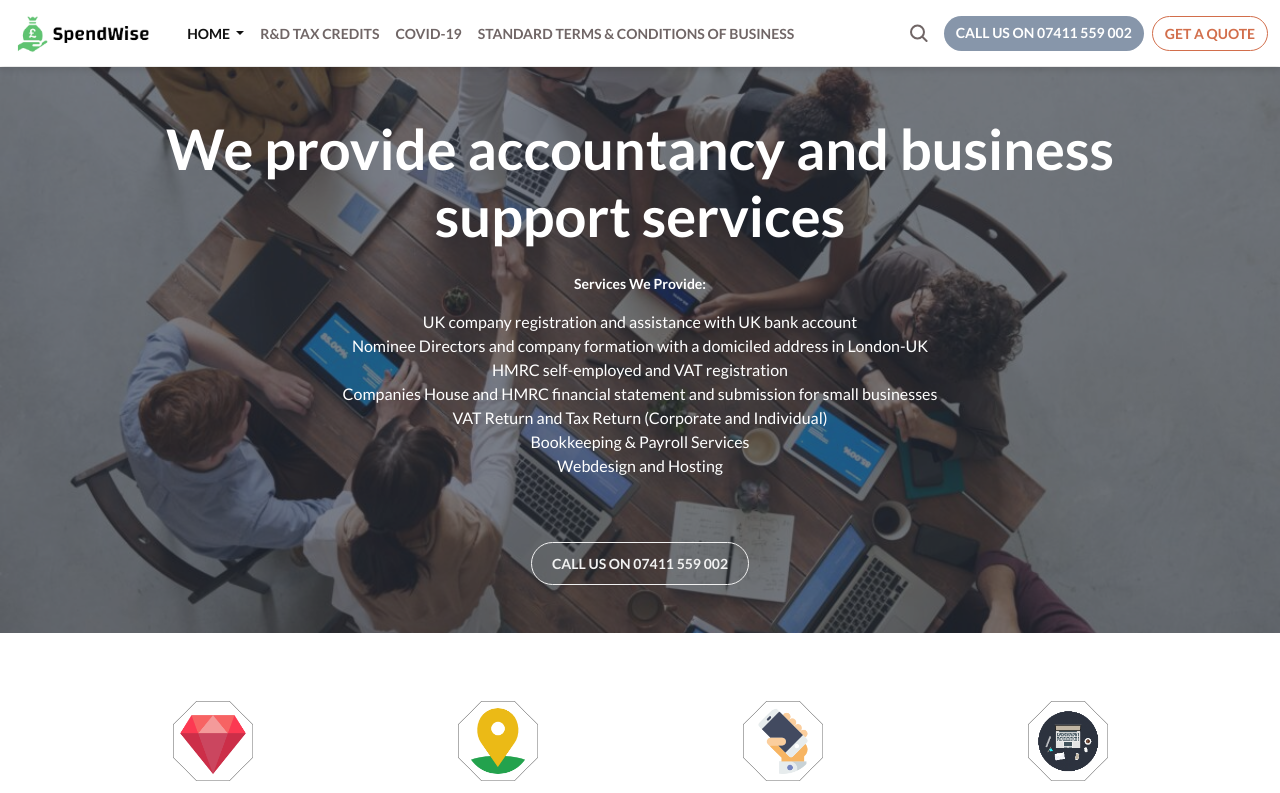
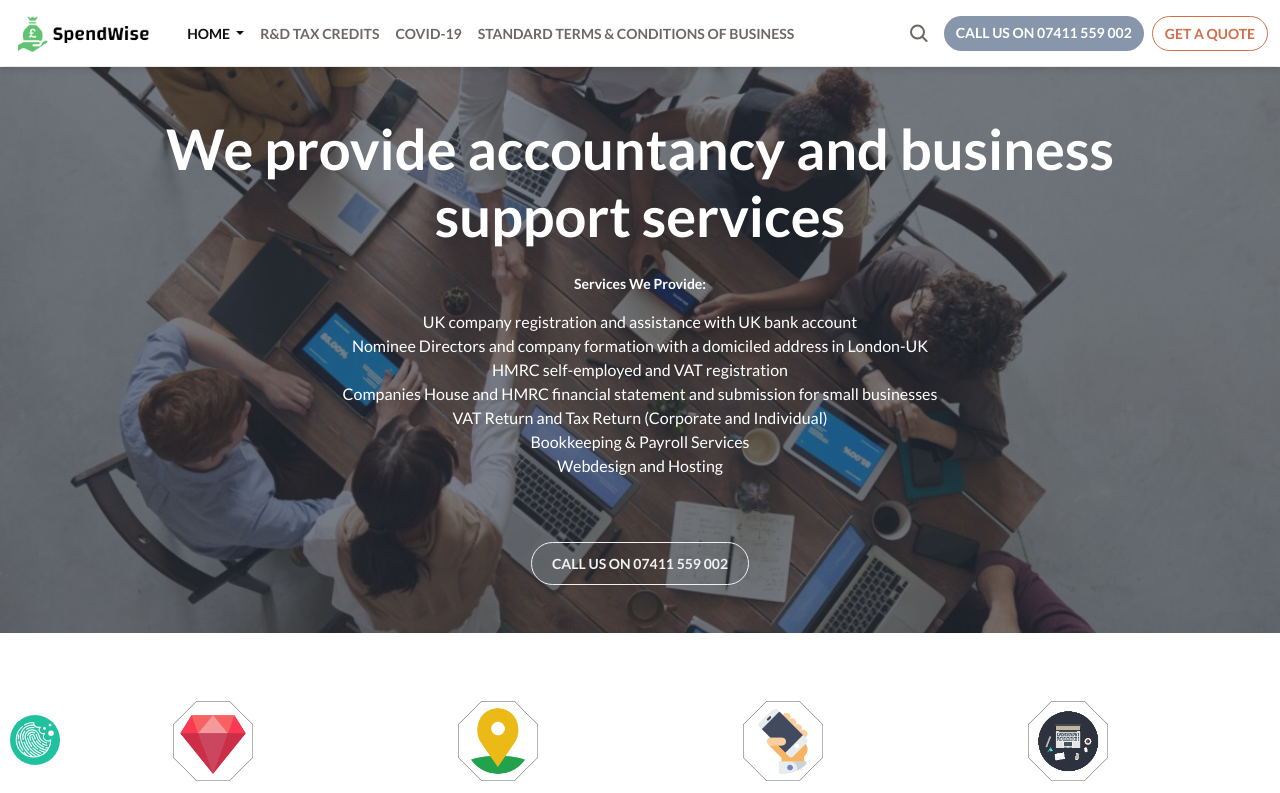
Before and after one commit to Prashantsingh74/Spendwise, a plain HTML site: page index.html in a window 1280 px wide. Shown: the top 793 px of the page. Drawn offline with nearby package versions, Linux system fonts and the light colour scheme.

Commit message:
top-icon

```diff
--- a/index.html
+++ b/index.html
@@ -12,6 +12,7 @@
     <link
         href="https://fonts.googleapis.com/css2?family=Lato:ital,wght@0,100;0,300;0,400;0,700;0,900;1,100;1,300;1,400;1,700;1,900&display=swap"
         rel="stylesheet">
+    <link rel="stylesheet" href="https://cdnjs.cloudflare.com/ajax/libs/font-awesome/6.6.0/css/all.min.css" integrity="sha512-Kc323vGBEqzTmouAECnVceyQqyqdsSiqLQISBL29aUW4U/M7pSPA/gEUZQqv1cwx4OnYxTxve5UMg5GT6L4JJg==" crossorigin="anonymous" referrerpolicy="no-referrer" />
 </head>
 
 <body>
@@ -38,7 +39,8 @@
                     </li>
                     <li class="nav-item"><a class="nav-link lato-bold" href="#">R&D TAX CREDITS</a></li>
                     <li class="nav-item"><a class="nav-link lato-bold" href="#">COVID-19</a></li>
-                    <li class="nav-item"><a class="nav-link lato-bold" href="#">STANDARD TERMS & CONDITIONS OF BUSINESS</a></li>
+                    <li class="nav-item"><a class="nav-link lato-bold" href="#">STANDARD TERMS & CONDITIONS OF
+                            BUSINESS</a></li>
                 </ul>
                 <div class="d-flex">
                     <img src="./img/search-icon.svg" class="me-3" alt="search">
@@ -56,9 +58,11 @@
                 <p class="lead mt-4 lato-bold la_14">Services We Provide:</p>
                 <ul class="list-unstyled">
                     <li class="lato-regular la_16">UK company registration and assistance with UK bank account</li>
-                    <li class="lato-regular la_16">Nominee Directors and company formation with a domiciled address in London-UK</li>
+                    <li class="lato-regular la_16">Nominee Directors and company formation with a domiciled address in
+                        London-UK</li>
                     <li class="lato-regular la_16">HMRC self-employed and VAT registration</li>
-                    <li class="lato-regular la_16">Companies House and HMRC financial statement and submission for small businesses</li>
+                    <li class="lato-regular la_16">Companies House and HMRC financial statement and submission for small
+                        businesses</li>
                     <li class="lato-regular la_16">VAT Return and Tax Return (Corporate and Individual)</li>
                     <li class="lato-regular la_16">Bookkeeping & Payroll Services</li>
                     <li class="lato-regular la_16">Webdesign and Hosting</li>
@@ -115,8 +119,10 @@
                         <li class="lato-bold la_14 la_col_222">Company Formation and HMRC registration</li>
                         <li class="lato-bold la_14 la_col_222">Dedicated accountant</li>
                         <li class="lato-bold la_14 la_col_222">Dedicated bookkeeper</li>
-                        <li class="lato-bold la_14 la_col_222">Payroll for directors and employees (Up to 4 employees)</li>
-                        <li class="lato-bold la_14 la_col_222">Face-to-face video meetings and Accountancy Healthchecks</li>
+                        <li class="lato-bold la_14 la_col_222">Payroll for directors and employees (Up to 4 employees)
+                        </li>
+                        <li class="lato-bold la_14 la_col_222">Face-to-face video meetings and Accountancy Healthchecks
+                        </li>
                         <li class="lato-bold la_14 la_col_222">Director’s Self Assessment submission</li>
                         <li class="lato-bold la_14 la_col_222">VAT Returns</li>
                         <li class="lato-bold la_14 la_col_222">Year-end accounts</li>
@@ -372,7 +378,6 @@
 
 
                 <div class="d-flex align-items-center mb-3 mb-md-0">
-                            <!-- <img class="" src="./img/footer-logo.svg" alt="Logo" width="50px" class="footer-logo"> -->
                     <p class="mb-0 mt-4 lato-regular la_16">Copyright 2018 &copy; SpendWise Projects Services
                         T/A SpendWise Accountancy
                         Registered in England and Wales No. 12002038 | ICPAI membership number TBC
@@ -381,13 +386,18 @@
                 </div>
                 <!-- </div> -->
 
-                    <!-- <div class="col-md-1 text-md-end text-center">
-                        <a href="#" class="back-to-top"><img src="./img/angle-up-circle.svg" width="40px" alt=""></a>
-                    </div> -->
+
                 <!-- </div> -->
             </div>
         </div>
     </footer>
+    <div style="position: fixed; left: 10px; bottom: 35px;">
+        <img class="" src="./img/footer-logo.svg" alt="Logo" width="50px" class="footer-logo">
+    </div>
+
+    <!-- <div class="col-md-1 text-md-end text-center" style="position: fixed; right: 10px; bottom: 40px;">
+        <a href="#" class="back-to-top"><i class="fs-1 fa-solid fa-circle-chevron-up"></i></a>
+    </div> -->
 
     <script src="https://cdn.jsdelivr.net/npm/bootstrap@5.3.0/dist/js/bootstrap.bundle.min.js"></script>
 </body>
```
Also changed, not shown: img/angle-up-circle.svg (deleted), style.css (line endings or trailing spaces). Lines whose indentation alone changed are shown as unchanged.
